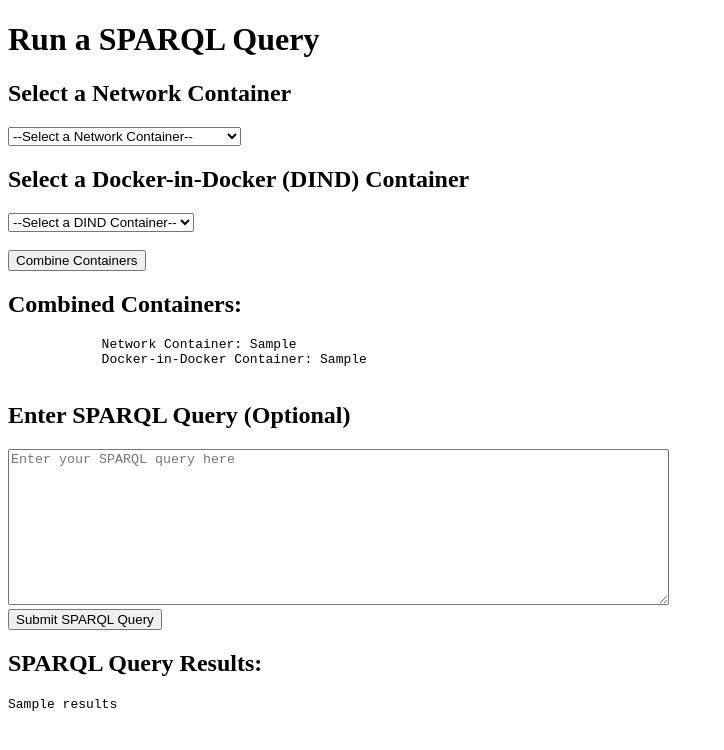
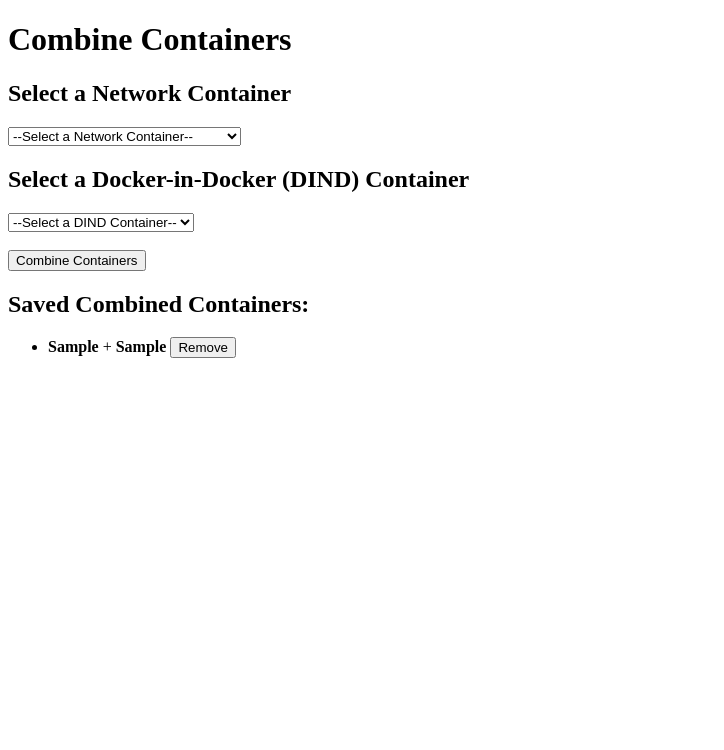
Before and after one commit to dfd0430/relay, a Flask app: template templates/query_form.html in a window 1280 px wide. Shown: the top 750 px of the page, without its empty margins (0-724 px from the left). Run offline with Flask 3, Linux system fonts and the light colour scheme; the template is opened without the code that fills it: most values are stand-ins (such as "Sample title", 1, 10 or a date in 2020).

Commit message:
the frontend seems done

```diff
--- a/app.py
+++ b/app.py
@@ -1,58 +1,70 @@
 import os
 import json
-from flask import Flask, request, render_template
-from SPARQLWrapper import SPARQLWrapper, JSON
-
+from flask import Flask, request, render_template, redirect, url_for
 from docker_functions import *
 
 app = Flask(__name__)
-
-SPARQL_ENDPOINT = os.getenv("SPARQL_ENDPOINT", "http://localhost:8080/sparql")
+DATA_FILE = "combined_containers.json"
 Network = os.getenv("Network", "database-net")
 
 
+def load_combinations():
+    if os.path.exists(DATA_FILE):
+        with open(DATA_FILE, "r") as f:
+            return json.load(f)
+    return []
+
+
+def save_combinations(combos):
+    with open(DATA_FILE, "w") as f:
+        json.dump(combos, f, indent=2)
+
+
 @app.route("/", methods=["GET", "POST"])
-def query_form():
-    results = None
-    error = None
-    combined_containers = None
-
-    # Get containers on the network and Docker in Docker containers
+def index():
     network_containers = list_containers_on_network(Network)
     dind_containers = list_dind_containers()
+    combinations = load_combinations()
 
     if request.method == "POST":
-        # Handle container combination
-        selected_network_container = request.form.get("network_container")
-        selected_dind_container = request.form.get("dind_container")
+        selected_network = request.form.get("network_container")
+        selected_dind = request.form.get("dind_container")
 
-        if selected_network_container and selected_dind_container:
-            combined_containers = {
-                "network_container": selected_network_container,
-                "dind_container": selected_dind_container
+        if selected_network and selected_dind:
+            new_combo = {
+                "network_container": selected_network,
+                "dind_container": selected_dind
             }
 
-        # Handle the SPARQL query if present
-        sparql_query = request.form.get("query")
-        if sparql_query:
-            sparql = SPARQLWrapper(SPARQL_ENDPOINT)
-            sparql.setQuery(sparql_query)
-            sparql.setReturnFormat(JSON)
-            try:
-                query_result = sparql.queryAndConvert()
-                results = json.dumps(query_result, indent=2)
-            except Exception as e:
-                error = str(e)
+            if new_combo not in combinations:
+                combinations.append(new_combo)
+                save_combinations(combinations)
 
-    # Pass all the data to the template
+        return redirect(url_for("index"))
+
     return render_template(
         "query_form.html",
-        results=results,
-        error=error,
         network_containers=network_containers,
         dind_containers=dind_containers,
-        combined_containers=combined_containers
+        combined_containers=combinations
     )
+
+
+@app.route("/remove", methods=["POST"])
+def remove_combination():
+    to_remove = request.form.get("to_remove")
+    combinations = load_combinations()
+
+    if to_remove:
+        # We expect format: "network_name|dind_name"
+        net_name, dind_name = to_remove.split("|")
+        combinations = [
+            c for c in combinations
+            if not (c["network_container"] == net_name and c["dind_container"] == dind_name)
+        ]
+        save_combinations(combinations)
+
+    return redirect(url_for("index"))
 
 
 if __name__ == "__main__":
--- a/templates/query_form.html
+++ b/templates/query_form.html
@@ -1,14 +1,14 @@
 <!DOCTYPE html>
 <html>
 <head>
-    <title>SPARQL Query Tool</title>
+    <title>Combine Containers</title>
 </head>
 <body>
-    <h1>Run a SPARQL Query</h1>
+    <h1>Combine Containers</h1>
 
     <form method="post">
         <h2>Select a Network Container</h2>
-        <select name="network_container">
+        <select name="network_container" required>
             <option value="">--Select a Network Container--</option>
             {% for container in network_containers %}
                 <option value="{{ container.name }}">{{ container.name }} (IP: {{ container.ipv4_address }})</option>
@@ -16,7 +16,7 @@
         </select>
 
         <h2>Select a Docker-in-Docker (DIND) Container</h2>
-        <select name="dind_container">
+        <select name="dind_container" required>
             <option value="">--Select a DIND Container--</option>
             {% for container in dind_containers %}
                 <option value="{{ container.name }}">{{ container.name }}</option>
@@ -24,29 +24,22 @@
         </select>
 
         <br><br>
-        <button type="submit" name="combine_button">Combine Containers</button>
+        <button type="submit">Combine Containers</button>
     </form>
 
     {% if combined_containers %}
-        <h2>Combined Containers:</h2>
-        <pre>
-            Network Container: {{ combined_containers.network_container }}
-            Docker-in-Docker Container: {{ combined_containers.dind_container }}
-        </pre>
-    {% endif %}
-
-    <h2>Enter SPARQL Query (Optional)</h2>
-    <form method="post">
-        <textarea name="query" rows="10" cols="80" placeholder="Enter your SPARQL query here"></textarea><br>
-        <button type="submit">Submit SPARQL Query</button>
-    </form>
-
-    {% if results %}
-        <h2>SPARQL Query Results:</h2>
-        <pre>{{ results }}</pre>
-    {% elif error %}
-        <h2 style="color: red;">Error:</h2>
-        <pre>{{ error }}</pre>
+        <h2>Saved Combined Containers:</h2>
+        <ul>
+            {% for combo in combined_containers %}
+                <li>
+                    <strong>{{ combo.network_container }}</strong> + <strong>{{ combo.dind_container }}</strong>
+                    <form method="post" action="/remove" style="display:inline;">
+                        <input type="hidden" name="to_remove" value="{{ combo.network_container }}|{{ combo.dind_container }}">
+                        <button type="submit">Remove</button>
+                    </form>
+                </li>
+            {% endfor %}
+        </ul>
     {% endif %}
 </body>
 </html>
```
